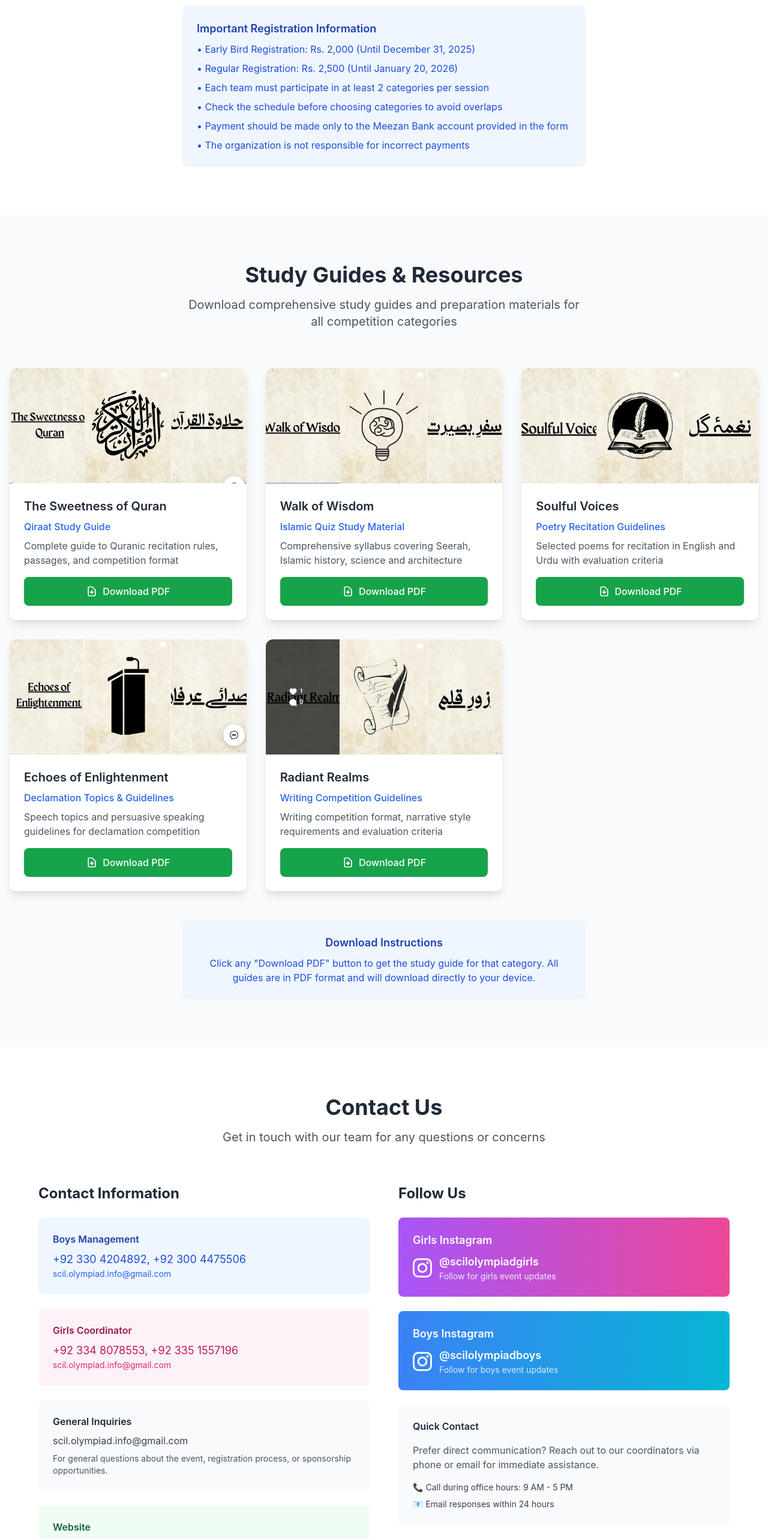
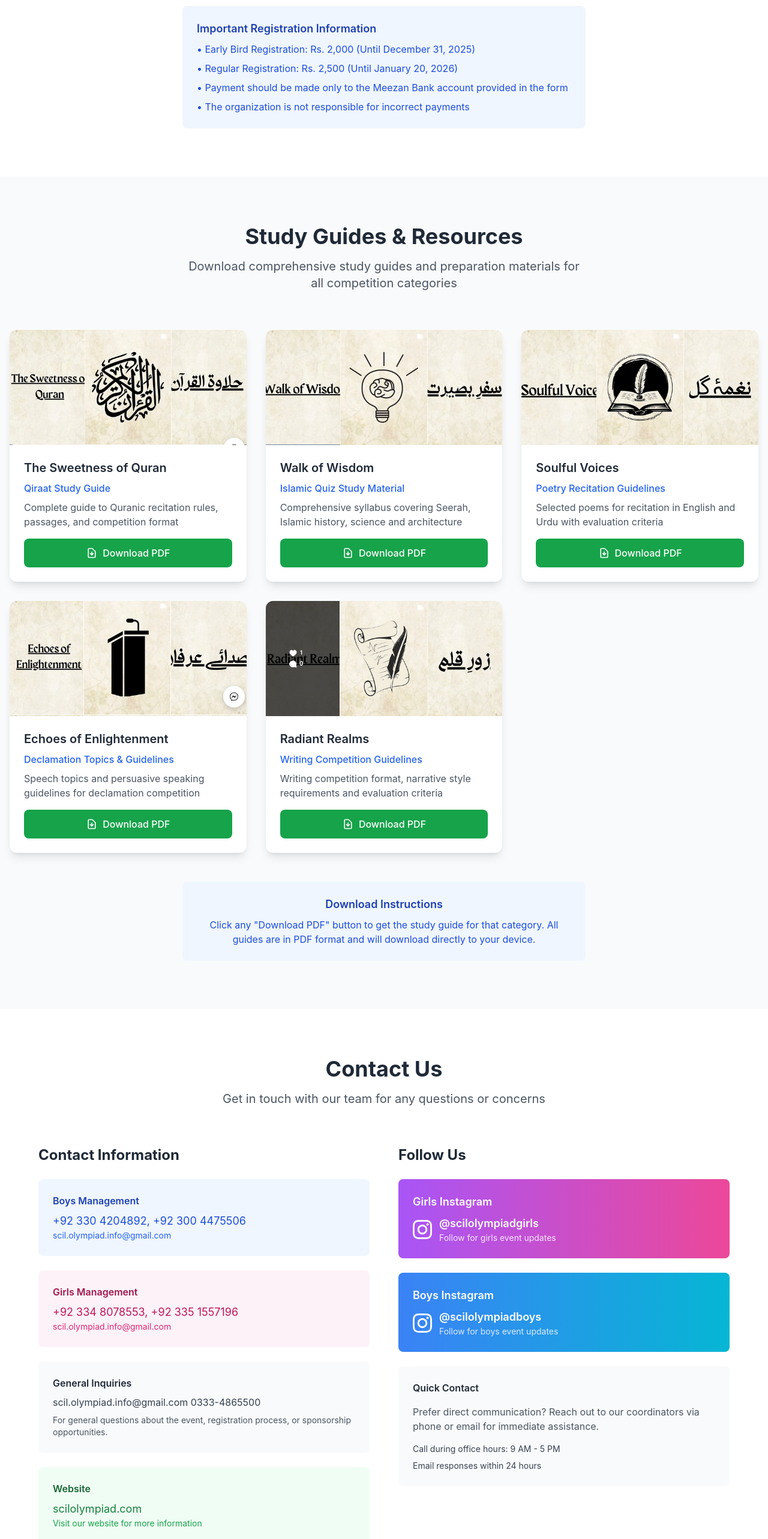
Before and after one commit to amoh2mad/scilolympiad, a React (Vite) app: page / in a window 1280 px wide. Shown: the part 3200-5766 px from the top of the page at 60% size. Built offline with nearby package versions, Linux system fonts and the light colour scheme; the HTML template or start-up script is replaced by a standard one.

Commit message:
changes in contact and registration

```diff
--- a/src/components/Contact.jsx
+++ b/src/components/Contact.jsx
@@ -26,14 +26,16 @@ const Contact = () => {
               </div>
 
               <div className="bg-pink-50 rounded-lg p-6">
-                <h4 className="font-semibold text-pink-800 mb-2">Girls Coordinator</h4>
+                <h4 className="font-semibold text-pink-800 mb-2">Girls Management</h4>
                 <p className="text-pink-700 text-lg">+92 334 8078553, +92 335 1557196</p>
                 <p className="text-pink-600 text-sm">scil.olympiad.info@gmail.com</p>
               </div>
 
               <div className="bg-gray-50 rounded-lg p-6">
                 <h4 className="font-semibold text-gray-800 mb-2">General Inquiries</h4>
-                <p className="text-gray-700">scil.olympiad.info@gmail.com</p>
+                <p className="text-gray-700">scil.olympiad.info@gmail.com
+                                              0333-4865500
+                </p>
                 <p className="text-gray-600 text-sm mt-2">
                   For general questions about the event, registration process, or sponsorship opportunities.
                 </p>
@@ -114,8 +116,8 @@ const Contact = () => {
                   Prefer direct communication? Reach out to our coordinators via phone or email for immediate assistance.
                 </p>
                 <div className="space-y-2 text-sm text-gray-700">
-                  <p>📞 Call during office hours: 9 AM - 5 PM</p>
-                  <p>📧 Email responses within 24 hours</p>
+                  <p>Call during office hours: 9 AM - 5 PM</p>
+                  <p> Email responses within 24 hours</p>
                 </div>
               </div>
             </div>
--- a/src/components/Registration.jsx
+++ b/src/components/Registration.jsx
@@ -116,8 +116,6 @@ const Registration = () => {
             <ul className="text-blue-700 space-y-2">
               <li>• Early Bird Registration: Rs. 2,000 (Until December 31, 2025)</li>
               <li>• Regular Registration: Rs. 2,500 (Until January 20, 2026)</li>
-              <li>• Each team must participate in at least 2 categories per session</li>
-              <li>• Check the schedule before choosing categories to avoid overlaps</li>
               <li>• Payment should be made only to the Meezan Bank account provided in the form</li>
               <li>• The organization is not responsible for incorrect payments</li>
             </ul>
```
